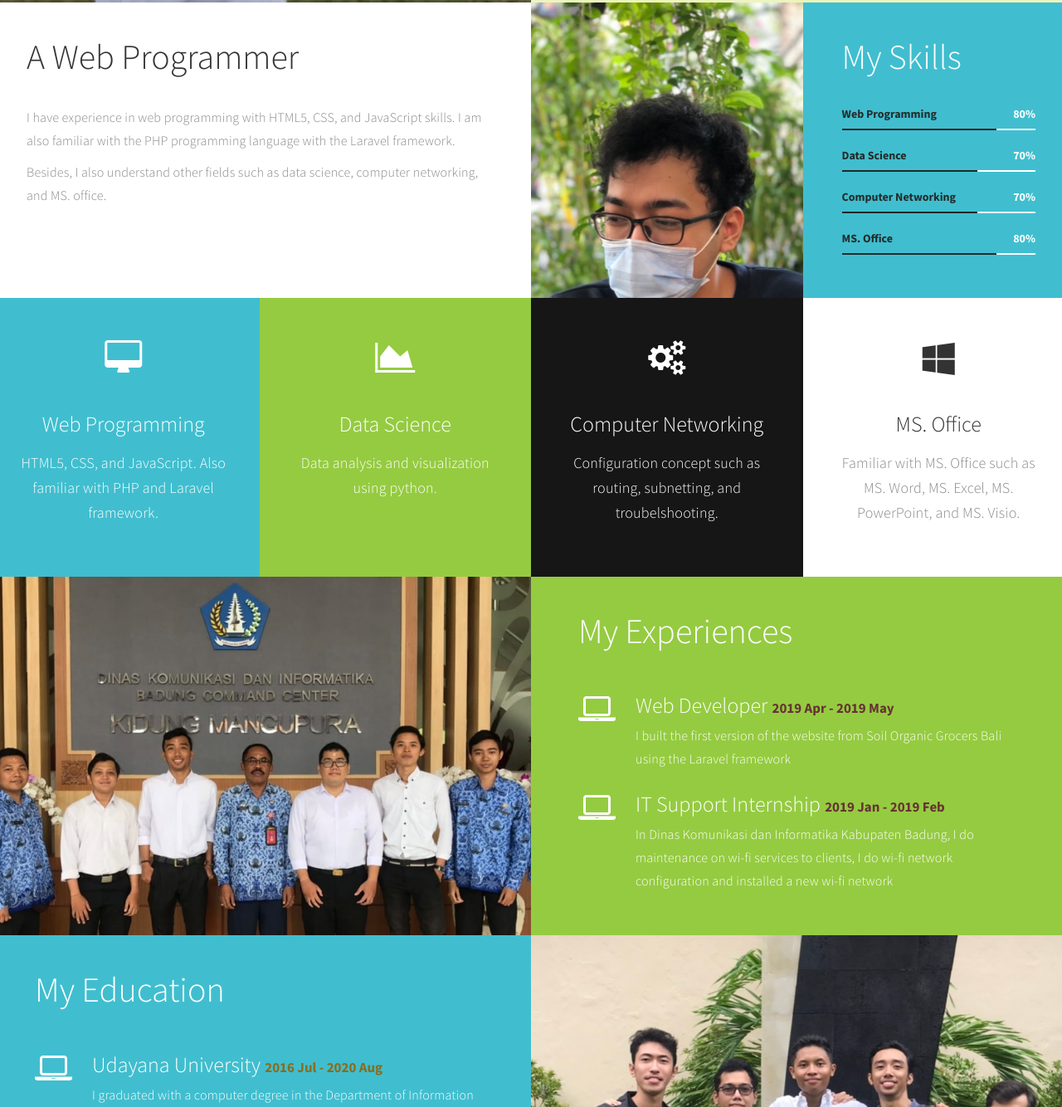
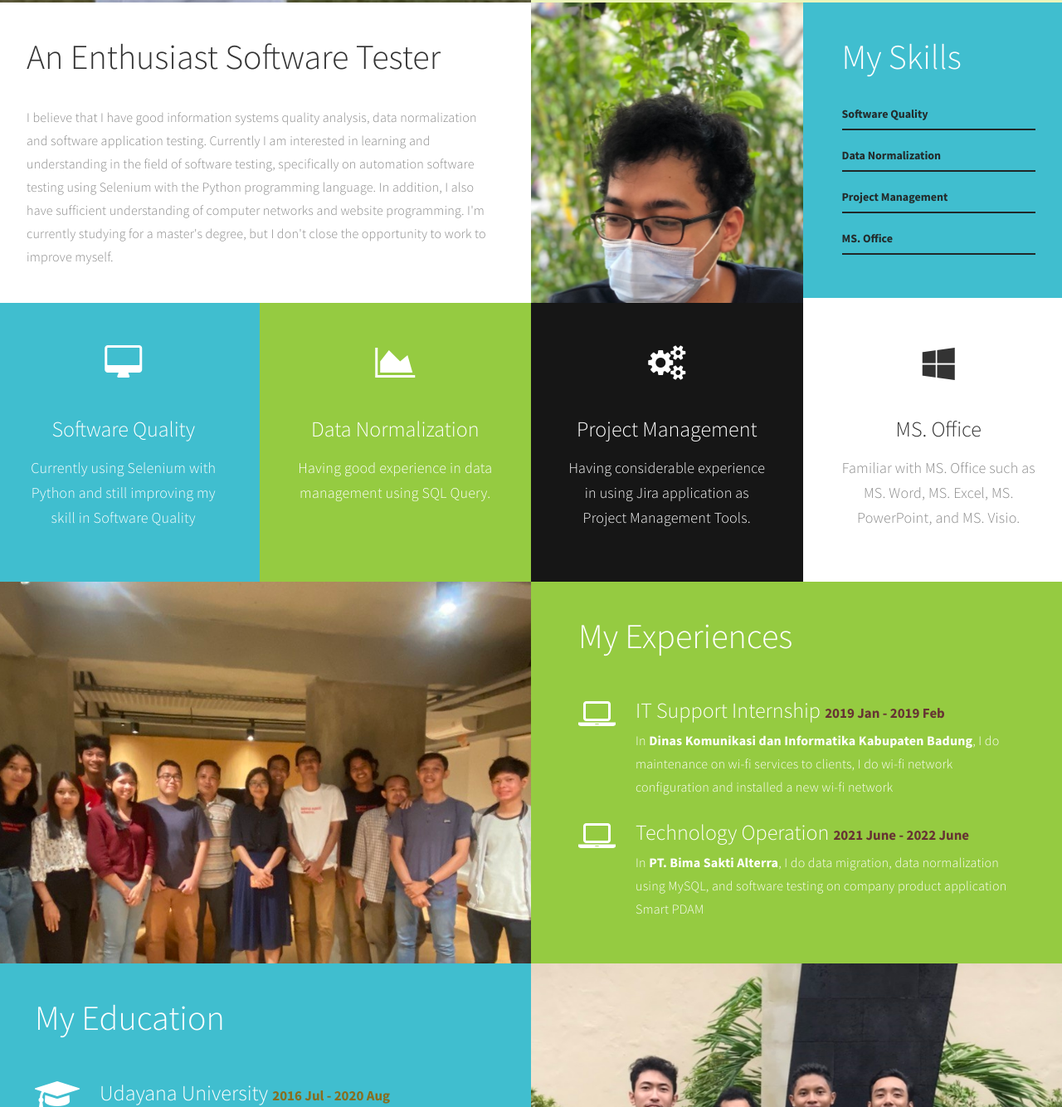
Before and after one commit to arysuta/arysuta.github.io, a plain HTML site: page index.html in a window 1280 px wide. Shown: the part 797-2131 px from the top of the page at 83% size. Drawn offline with Linux system fonts and the light colour scheme.

Commit message:
Perbaikan Experience

```diff
--- a/css/templatemo-style.css
+++ b/css/templatemo-style.css
@@ -396,7 +396,7 @@
 -----------------------------------------*/
 
 #about .about-img {
-    background: url('../images/about_image2.jpg') no-repeat;
+    background: url('../images/about_image2.jpg');
 }
 
 #about .about-thumb,
@@ -453,7 +453,7 @@
 -----------------------------------------*/
 
 #experience .experience-img {
-  background: url('../images/experience_image.jpg') no-repeat;
+  background: url('../images/experience_img.jpg');
 }
 
 
--- a/index.html
+++ b/index.html
@@ -78,7 +78,7 @@
                          <div class="section-title">
                               <h4 class="wow fadeInUp" data-wow-delay="0.3s">welcome to my website</h4>
                               <h1 class="wow fadeInUp" data-wow-delay="0.6s">Hello, I'm <strong>I Gede Ary Suta Sanjaya</strong></h1>
-                              <p class="wow fadeInUp" data-wow-delay="0.9s">I am a fresh graduate who has high motivation to learn and develop myself. I am able to work as a team, and can do time management well. I have skills in web programming and databases, and also have knowledge in the fields of data science, network computing and security.</p>
+                              <p class="wow fadeInUp" data-wow-delay="0.9s">I am graduated bachelor student at Department of Information Technology, Udayana University. I am a person who has high motivation to learn and self-development. Have an active and dynamic approach to work and get work done, able to work as a team, and able to do time management well.</p>
 
                               <a href="#about" class="wow fadeInUp smoothScroll section-btn btn btn-success" data-wow-delay="1.4s">Get Started</a>
 
@@ -101,11 +101,11 @@
                <div class="col-md-6 col-sm-12">
                     <div class="about-thumb">
                          <div class="wow fadeInUp section-title" data-wow-delay="0.4s">
-                              <h1>A Web Programmer</h1>
+                              <h1>An Enthusiast Software Tester</h1>
                          </div>
                          <div class="wow fadeInUp" data-wow-delay="0.8s">
-                              <p>I have experience in web programming with HTML5, CSS, and JavaScript skills. I am also familiar with the PHP programming language with the Laravel framework.</p>
-                              <p>Besides, I also understand other fields such as data science, computer networking, and MS. office.</p>
+                              <p>I believe that I have good information systems quality analysis, data normalization and software application testing. Currently I am interested in learning and understanding in the field of software testing, specifically on automation software testing using Selenium with the Python programming language. In addition, I also have sufficient understanding of computer networks and website programming. I'm currently studying for a master's degree, but I don't close the opportunity to work to improve myself.</p>
+
                          </div>
                     </div>
                </div>
@@ -121,28 +121,28 @@
                          </div>
 
                          <div class=" wow fadeInUp skills-thumb" data-wow-delay="1.6s">
-                         <strong>Web Programming</strong>
-                              <span class="color-white pull-right">80%</span>
+                         <strong>Software Quality</strong>
+
                                    <div class="progress">
-                                        <div class="progress-bar progress-bar-primary" role="progressbar" aria-valuenow="80" aria-valuemin="0" aria-valuemax="100" style="width: 80%;"></div>
+                                        <div class="progress-bar progress-bar-primary" role="progressbar" aria-valuenow="100" aria-valuemin="0" aria-valuemax="100" style="width: 100%;"></div>
                                    </div>
 
-                         <strong>Data Science</strong>
-                              <span class="color-white pull-right">70%</span>
+                         <strong>Data Normalization</strong>
+
                                    <div class="progress">
-                                        <div class="progress-bar progress-bar-primary" role="progressbar" aria-valuenow="70" aria-valuemin="0" aria-valuemax="100" style="width: 70%;"></div>
+                                        <div class="progress-bar progress-bar-primary" role="progressbar" aria-valuenow="100" aria-valuemin="0" aria-valuemax="100" style="width: 100%;"></div>
                                    </div>
 
-                         <strong>Computer Networking</strong>
-                              <span class="color-white pull-right">70%</span>
+                         <strong>Project Management</strong>
+
                                    <div class="progress">
-                                        <div class="progress-bar progress-bar-primary" role="progressbar" aria-valuenow="70" aria-valuemin="0" aria-valuemax="100" style="width: 70%;"></div>
+                                        <div class="progress-bar progress-bar-primary" role="progressbar" aria-valuenow="100" aria-valuemin="0" aria-valuemax="100" style="width: 100%;"></div>
                                    </div>
 
                          <strong>MS. Office</strong>
-                              <span class="color-white pull-right">80%</span>
+
                                    <div class="progress">
-                                        <div class="progress-bar progress-bar-primary" role="progressbar" aria-valuenow="80" aria-valuemin="0" aria-valuemax="100" style="width: 80%;"></div>
+                                        <div class="progress-bar progress-bar-primary" role="progressbar" aria-valuenow="100" aria-valuemin="0" aria-valuemax="100" style="width: 100%;"></div>
                                    </div>
                          </div>
 
@@ -163,24 +163,24 @@
                <div class="bg-yellow col-md-3 col-sm-6">
                     <div class="wow fadeInUp color-white service-thumb" data-wow-delay="0.8s">
                          <i class="fa fa-desktop"></i>
-                              <h3>Web Programming</h3>
-                              <p class="color-white">HTML5, CSS, and JavaScript. Also familiar with PHP and Laravel framework.</p>
+                              <h3>Software Quality</h3>
+                              <p class="color-white">Currently using Selenium with Python and still improving my skill in Software Quality</p>
                     </div>
                </div>
 
                <div class="col-md-3 col-sm-6">
                     <div class="wow fadeInUp color-white service-thumb" data-wow-delay="1.2s">
                          <i class="fa fa-area-chart"></i>
-                              <h3>Data Science</h3>
-                              <p class="color-white">Data analysis and visualization using python.</p>
+                              <h3>Data Normalization</h3>
+                              <p class="color-white">Having good experience in data management using SQL Query.</p>
                     </div>
                </div>
 
                <div class="bg-dark col-md-3 col-sm-6">
                     <div class="wow fadeInUp color-white service-thumb" data-wow-delay="1.6s">
                          <i class="fa fa-cogs"></i>
-                              <h3>Computer Networking</h3>
-                              <p class="color-white">Configuration concept such as routing, subnetting, and troubelshooting.</p>
+                              <h3>Project Management</h3>
+                              <p class="color-white">Having considerable experience in using Jira application as Project Management Tools.</p>
                     </div>
                </div>
 
@@ -218,8 +218,8 @@
                                    <i class="fa fa-laptop"></i>
                               </div>
                               <div class="media-body">
-                                   <h3 class="media-heading">Web Developer <small>2019 Apr - 2019 May</small></h3>
-                                   <p class="color-white">I built the first version of the website from Soil Organic Grocers Bali using the Laravel framework</p>
+                                   <h3 class="media-heading">IT Support Internship <small>2019 Jan - 2019 Feb</small></h3>
+                                   <p class="color-white">In <b>Dinas Komunikasi dan Informatika Kabupaten Badung</b>, I do maintenance on wi-fi services to clients, I do wi-fi network configuration and installed a new wi-fi network</p>
                               </div>
                          </div>
 
@@ -228,8 +228,8 @@
                                    <i class="fa fa-laptop"></i>
                               </div>
                               <div class="media-body">
-                                   <h3 class="media-heading">IT Support Internship <small>2019 Jan - 2019 Feb</small></h3>
-                                   <p class="color-white">In Dinas Komunikasi dan Informatika Kabupaten Badung, I do maintenance on wi-fi services to clients, I do wi-fi network configuration and installed a new wi-fi network</p>
+                                   <h3 class="media-heading">Technology Operation <small>2021 June - 2022 June</small></h3>
+                                   <p class="color-white">In <b>PT. Bima Sakti Alterra</b>, I do data migration, data normalization using MySQL, and software testing on company product application Smart PDAM</p>
                               </div>
                          </div>
 
@@ -255,21 +255,21 @@
 
                          <div class="wow fadeInUp color-white media" data-wow-delay="1.2s">
                               <div class="media-object media-left">
-                                   <i class="fa fa-laptop"></i>
+                                   <i class="fa fa-graduation-cap"></i>
                               </div>
                               <div class="media-body">
                                    <h3 class="media-heading">Udayana University <small>2016 Jul - 2020 Aug</small></h3>
-                                   <p class="color-white">I graduated with a computer degree in the Department of Information Technology, Udayana University with GPA <b>3.79</b>.</p>
+                                   <p class="color-white">I graduated with a computer degree in the <b>Department of Information Technology, Udayana University</b> with GPA <b>3.79</b>.</p>
                               </div>
                          </div>
 
                          <div class="wow fadeInUp color-white media" data-wow-delay="1.6s">
                               <div class="media-object media-left">
-                                   <i class="fa fa-laptop"></i>
+                                   <i class="fa fa-graduation-cap"></i>
                               </div>
                               <div class="media-body">
                                    <h3 class="media-heading">SMAN 5 Denpasar <small>2013 Jul - 2016 May</small></h3>
-                                   <p class="color-white">I graduated at SMAN 5 Denpasar with a major in Science and Mathematics.</p>
+                                   <p class="color-white">I graduated at <b>SMAN 5 Denpasar</b> with a major in Science and Mathematics.</p>
                               </div>
                          </div>
 
@@ -300,7 +300,7 @@
 
                          <div class="wow fadeInUp color-white media" data-wow-delay="1.2s">
                               <div class="media-object media-left">
-                                   <i class="fa fa-laptop"></i>
+                                   <i class="fa fa-file"></i>
                               </div>
                               <div class="media-body">
                                    <h3 class="media-heading">Fresh Graduate Academy Digital Talent Scholarship <small>2020 Sep - 2020 Oct</small></h3>
@@ -310,7 +310,7 @@
 
                          <div class="wow fadeInUp color-white media" data-wow-delay="1.6s">
                               <div class="media-object media-left">
-                                   <i class="fa fa-laptop"></i>
+                                   <i class="fa fa-file"></i>
                               </div>
                               <div class="media-body">
                                    <h3 class="media-heading">CCNA: Routing and Switching (RS1) <small>2019 May - 2019 Jun</small></h3>
```
Also changed, not shown: about_image2xxx.jpg (added), images/1588911845728.jpg (deleted), images/about_image.jpg (deleted), images/education-img.jpg (deleted), images/experience-img.jpg (deleted), images/experience_imagexx.jpg (renamed from images/experience_image.jpg), images/experience_img.jpg (added), images/home-img.jpg (deleted).
